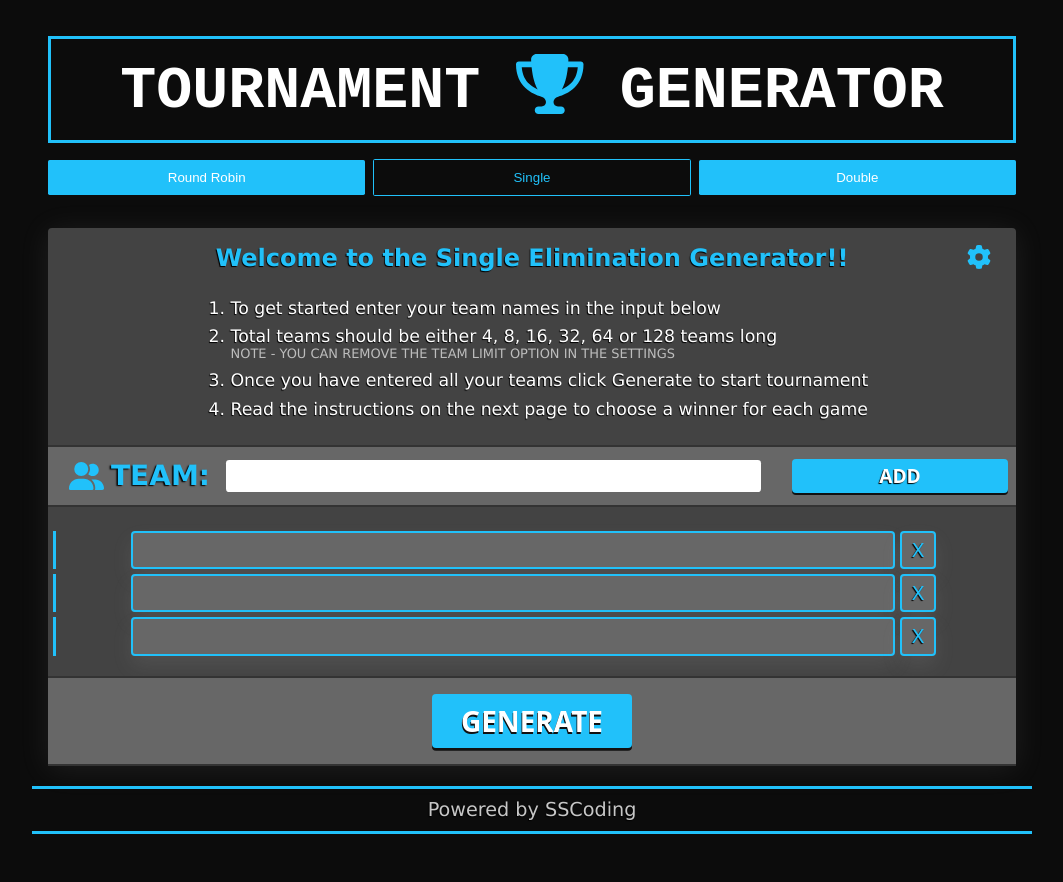
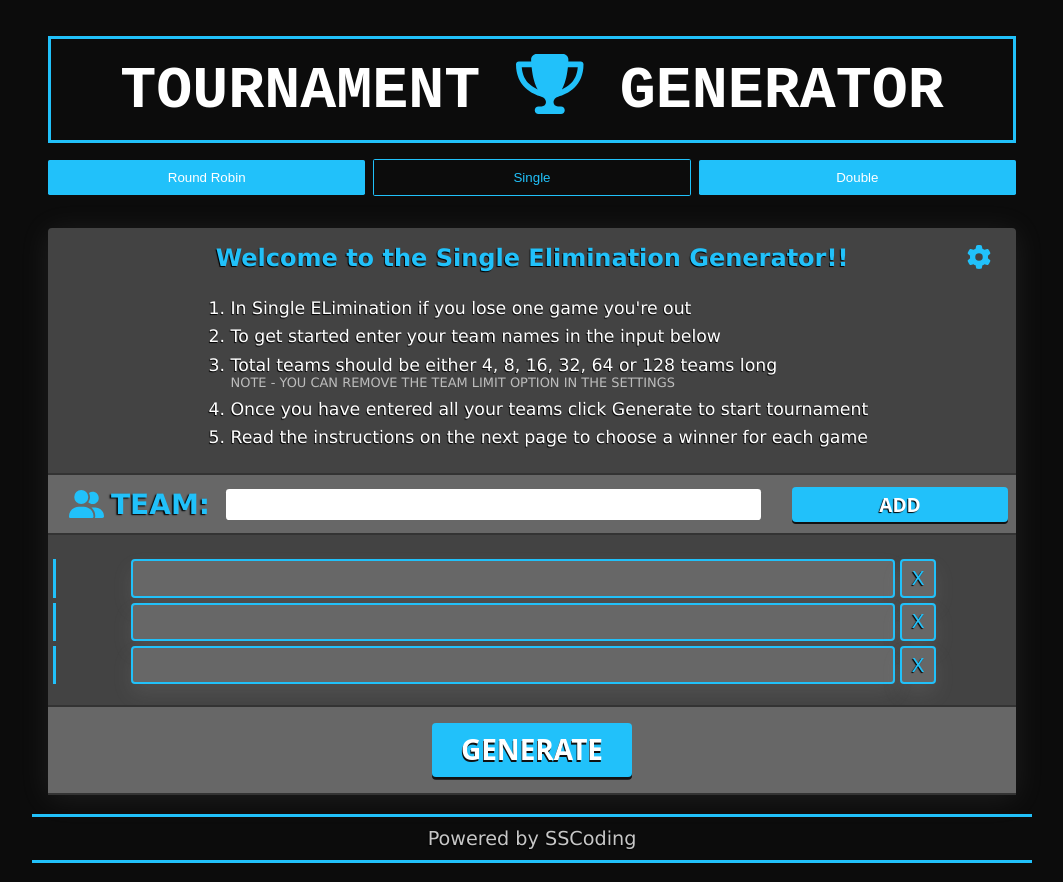
Before and after one commit to seanscott95/Tournament-Generator, a React (Vite) app: page /single in a window 1280 px wide. Shown: the whole page, without its empty margins (108-1171 px from the left). Before the commit the page ends 853 px from the top, so only its background shows below. Built offline with nearby package versions, Linux system fonts and the light colour scheme.

Commit message:
Edited the single generators instructions

```diff
--- a/src/pages/SingleGenerator.jsx
+++ b/src/pages/SingleGenerator.jsx
@@ -48,6 +48,9 @@ const SingleGenerator = () => {
             : !tournamentOver && (
                 <ol>
                   <li>
+                    In Single ELimination if you lose one game you're out
+                  </li>
+                  <li>
                     To get started enter your team names in the input below
                   </li>
                   <li>
@@ -93,6 +96,7 @@ const SingleGenerator = () => {
           <TournamentKeeper
             setTournamentOver={setTournamentOver}
             minTeamLimit={minTeamLimit}
+            eliminationType='Single'
           />
         )}
       </section>
```
